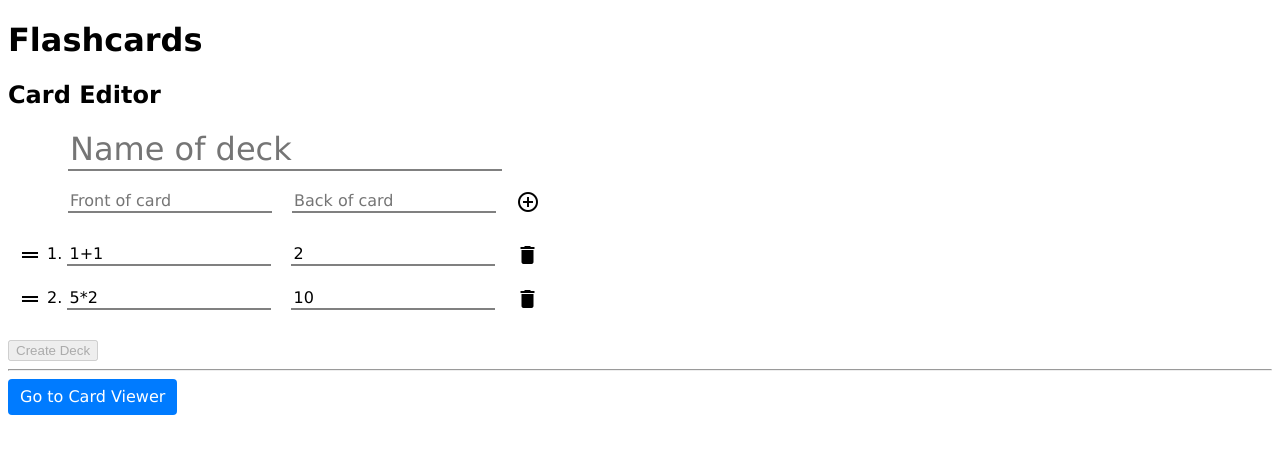
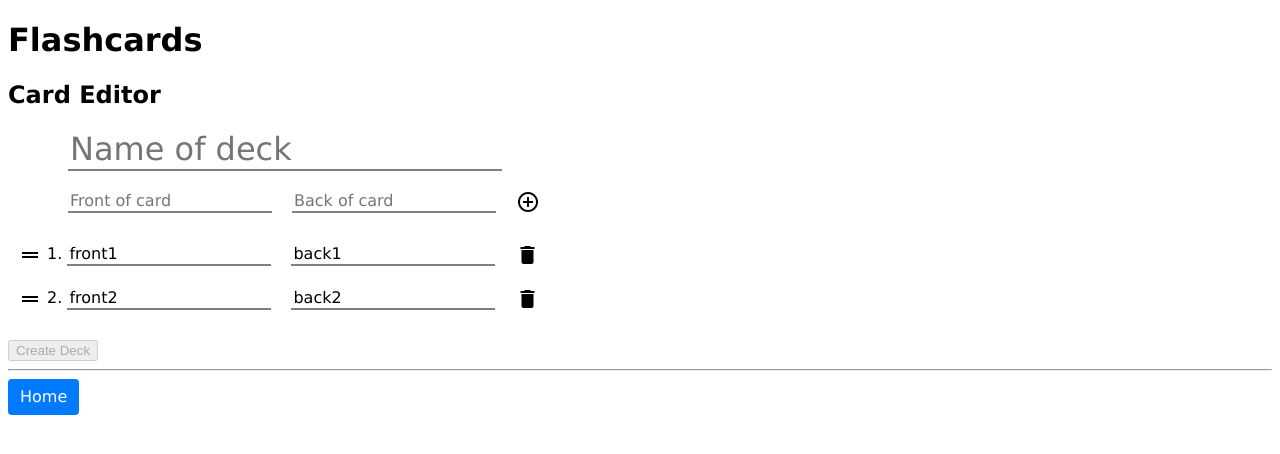
Before and after one commit to mtarunpr/flashcards, a React (Create React App) app: page /editor in a window 1280 px wide. Shown: the top 454 px of the page. Built offline with nearby package versions, Linux system fonts and the light colour scheme; no server answers.

Commit message:
Redirect and /homepage names

```diff
--- a/src/App.css
+++ b/src/App.css
@@ -20,3 +20,8 @@ a {
   color: white;
   margin-right: 10px;
 }
+
+.link-btn:disabled {
+  pointer-events: none;
+  opacity: .65;
+}
--- a/src/CardEditor.css
+++ b/src/CardEditor.css
@@ -28,12 +28,6 @@ ul {
 .card-edit {
   padding: 10px;
 }
-
-.disabled {
-  pointer-events: none;
-  opacity: .65;
-}
-
 .material-icons {
   vertical-align: middle;
 }
--- a/src/CardEditor.js
+++ b/src/CardEditor.js
@@ -2,9 +2,10 @@ import React from 'react';
 import './CardEditor.css';
 import arrayMove from 'array-move';
 
-import { Link } from 'react-router-dom';
+import { Link, withRouter } from 'react-router-dom';
 import { sortableContainer, sortableElement, sortableHandle } from 'react-sortable-hoc';
 import { firebaseConnect } from 'react-redux-firebase';
+import { compose } from 'redux';
 
 const DragHandle = sortableHandle(() => (
   <span className='drag-handle material-icons'>
@@ -48,13 +49,12 @@ class CardEditor extends React.Component {
     super(props);
     this.state = {
       cards: [
-        { front: '1+1', back: '2' },
-        { front: '5*2', back: '10' },
+        { front: 'front1', back: 'back1' },
+        { front: 'front2', back: 'back2' },
       ],
       front: '',
       back: '',
       name: '',
-      error: false,
     };
   }
 
@@ -63,13 +63,15 @@ class CardEditor extends React.Component {
   }
 
   validate = () => {
+    if (!this.state.name.trim() || this.state.cards.length === 0) {
+      return false;
+    }
     for (const card of this.state.cards) {
       if (CardEditor.isInvalid(card)) {
-        this.setState({ error: true });
-        return;
+        return false;
       }
     }
-    this.setState({ error: false });
+    return true;
   }
 
   handleChange = event => {
@@ -95,19 +97,26 @@ class CardEditor extends React.Component {
   editCard = (index, field, value) => {
     const cards = this.state.cards.slice();
     cards[index][field] = value;
-    this.setState({ cards }, this.validate);
+    this.setState({ cards });
   }
 
   deleteCard = index => {
     const cards = this.state.cards.slice();
     cards.splice(index, 1);
-    this.setState({ cards }, this.validate);
+    this.setState({ cards });
   }
 
   createDeck = () => {
     const deckId = this.props.firebase.push('/flashcards').key;
     const deck = { cards: this.state.cards, name: this.state.name };
-    this.props.firebase.update(`/flashcards/${deckId}`, deck);
+
+    const updates = {};
+    updates[`/flashcards/${deckId}`] = deck;
+    updates[`/homepage/${deckId}/name`] = this.state.name;
+
+    const onComplete = () => this.props.history.push(`/viewer/${deckId}`);
+
+    this.props.firebase.update('/', updates, onComplete);
   }
 
   onSortEnd = ({ oldIndex, newIndex }) => {
@@ -134,12 +143,7 @@ class CardEditor extends React.Component {
     return (
       <div>
         <h1>
-          <Link
-            className={this.state.error ? 'disabled' : ''}
-            to='/'
-          >
-            Flashcards
-          </Link>
+          <Link to='/'>Flashcards</Link>
         </h1>
         <h2>Card Editor</h2>
         <div>
@@ -175,28 +179,18 @@ class CardEditor extends React.Component {
 
         <SortableContainer cards={cards} onSortEnd={this.onSortEnd} useDragHandle />
 
-        {this.state.error &&
-          <div className='error'>
-            Error: Both sides of cards must be non-empty.
-          </div>
-        }
         <br />
         <button
-          disabled={!this.state.name.trim() || this.state.cards.length === 0}
+          disabled={!this.validate()}
           onClick={this.createDeck}
         >
           Create Deck
         </button>
         <hr />
-        <Link
-          className={(this.state.error ? 'disabled' : '') + ' link-btn'}
-          to='/viewer'
-        >
-          Go to Card Viewer
-        </Link>
+        <Link className='link-btn' to='/'>Home</Link>
       </div>
     );
   }
 }
 
-export default firebaseConnect()(CardEditor);
+export default compose(withRouter, firebaseConnect())(CardEditor);
--- a/src/CardViewer.js
+++ b/src/CardViewer.js
@@ -99,7 +99,7 @@ class CardViewer extends React.Component {
         }
 
         <hr />
-        <Link className='link-btn' to='/editor'>Go to Card Editor</Link>
+        <Link className='link-btn' to='/'>Home</Link>
       </div>
     );
   }
```
